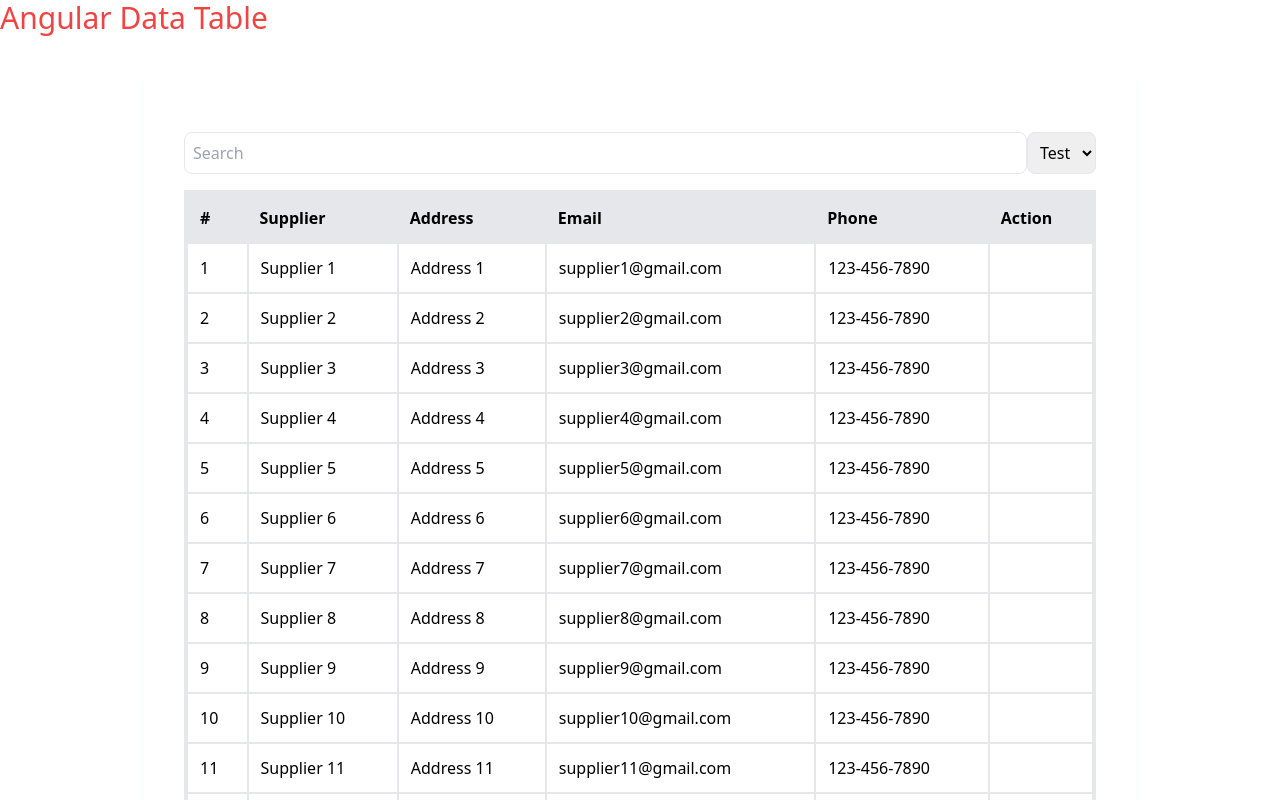
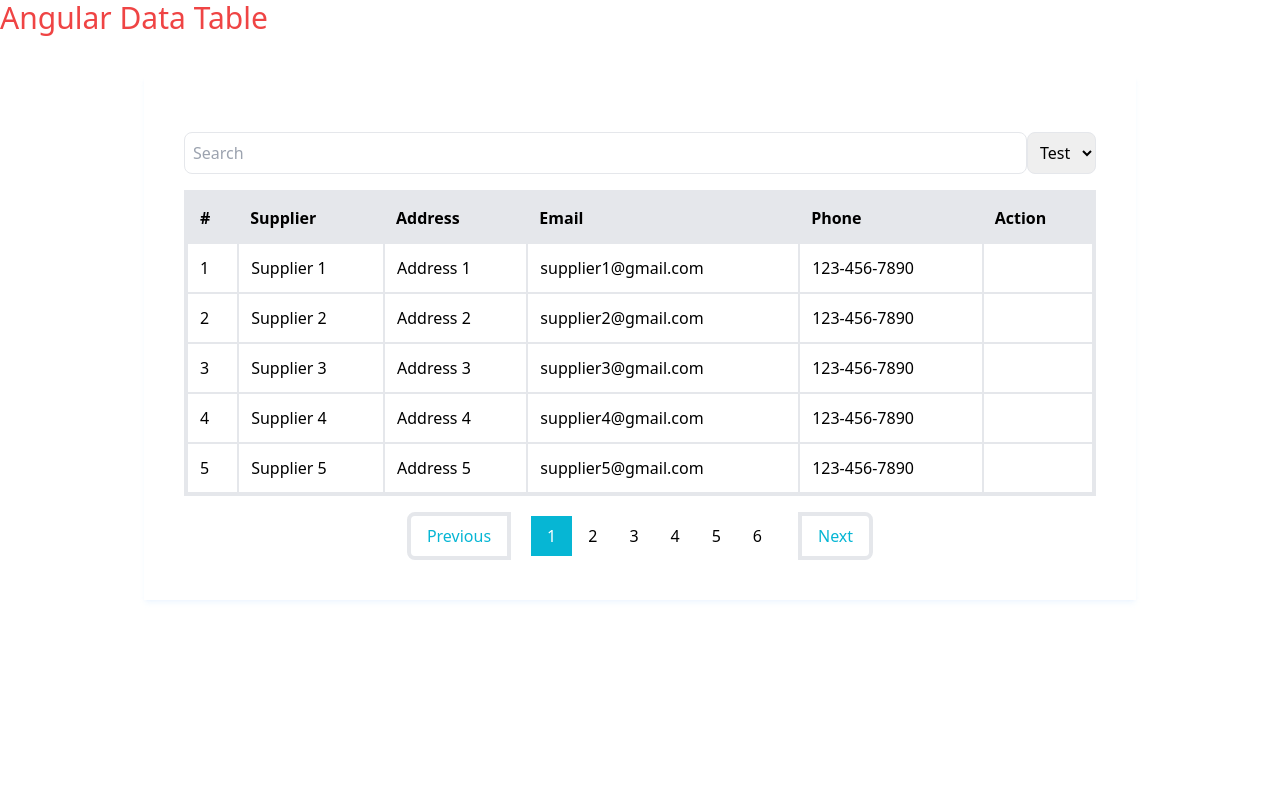
Before and after one commit to ankurinfoniti/angular-datatable, an Angular app: page / in a window 1280 px wide. Shown: the top 800 px of the page. Built offline with nearby package versions, Linux system fonts and the light colour scheme.

Commit message:
add pagination in data table

```diff
--- a/src/app/data-table/data-table.component.html
+++ b/src/app/data-table/data-table.component.html
@@ -22,7 +22,7 @@
       </tr>
     </thead>
     <tbody>
-      @for (supplier of suppliers; track $index) {
+      @for (supplier of visibleData(); track $index) {
       <tr class="border-2">
         <td class="p-3 border-2">{{ $index + 1 }}</td>
         <td class="p-3 border-2">{{ supplier.name }}</td>
@@ -38,12 +38,23 @@
   <div class="mt-4 flex items-center justify-center">
     <button
       class="text-cyan-500 border-4 py-2 px-4 rounded-l-lg cursor-pointer mr-5"
+      (click)="previousPage()"
     >
       Previous
     </button>
-    <button class="py-2 px-4 cursor-pointer bg-cyan-500 text-white">1</button>
+    @for (totalPage of pageNumber(); track $index) {
+    <button
+      class="py-2 px-4 cursor-pointer"
+      [class.bg-cyan-500]="$index + 1 === currentPage"
+      [class.text-white]="$index + 1 === currentPage"
+      (click)="changePage($index + 1)"
+    >
+      {{ $index + 1 }}
+    </button>
+    }
     <button
       class="text-cyan-500 border-4 py-2 px-4 rounded-r-lg cursor-pointer ml-5"
+      (click)="nextPage()"
     >
       Next
     </button>
--- a/src/app/data-table/data-table.component.ts
+++ b/src/app/data-table/data-table.component.ts
@@ -15,6 +15,9 @@ interface Supplier {
   styleUrl: './data-table.component.css',
 })
 export class DataTableComponent {
+  currentPage: number = 1;
+  pageSize: number = 5;
+
   suppliers: Array<Supplier> = [
     {
       name: 'Supplier 1',
@@ -197,4 +200,37 @@ export class DataTableComponent {
       phone: '123-456-7890',
     },
   ];
+
+  ngOnInit(): void {
+    this.visibleData();
+    this.pageNumber();
+  }
+
+  visibleData() {
+    let startIndex = (this.currentPage - 1) * this.pageSize;
+    let endIndex = startIndex + this.pageSize;
+
+    return this.suppliers.slice(startIndex, endIndex);
+  }
+
+  nextPage() {
+    this.currentPage++;
+    this.visibleData();
+  }
+
+  previousPage() {
+    this.currentPage--;
+    this.visibleData();
+  }
+
+  pageNumber() {
+    let totalPages = Math.ceil(this.suppliers.length / this.pageSize);
+
+    return new Array(totalPages);
+  }
+
+  changePage(pageNumber: number) {
+    this.currentPage = pageNumber;
+    this.visibleData();
+  }
 }
```
